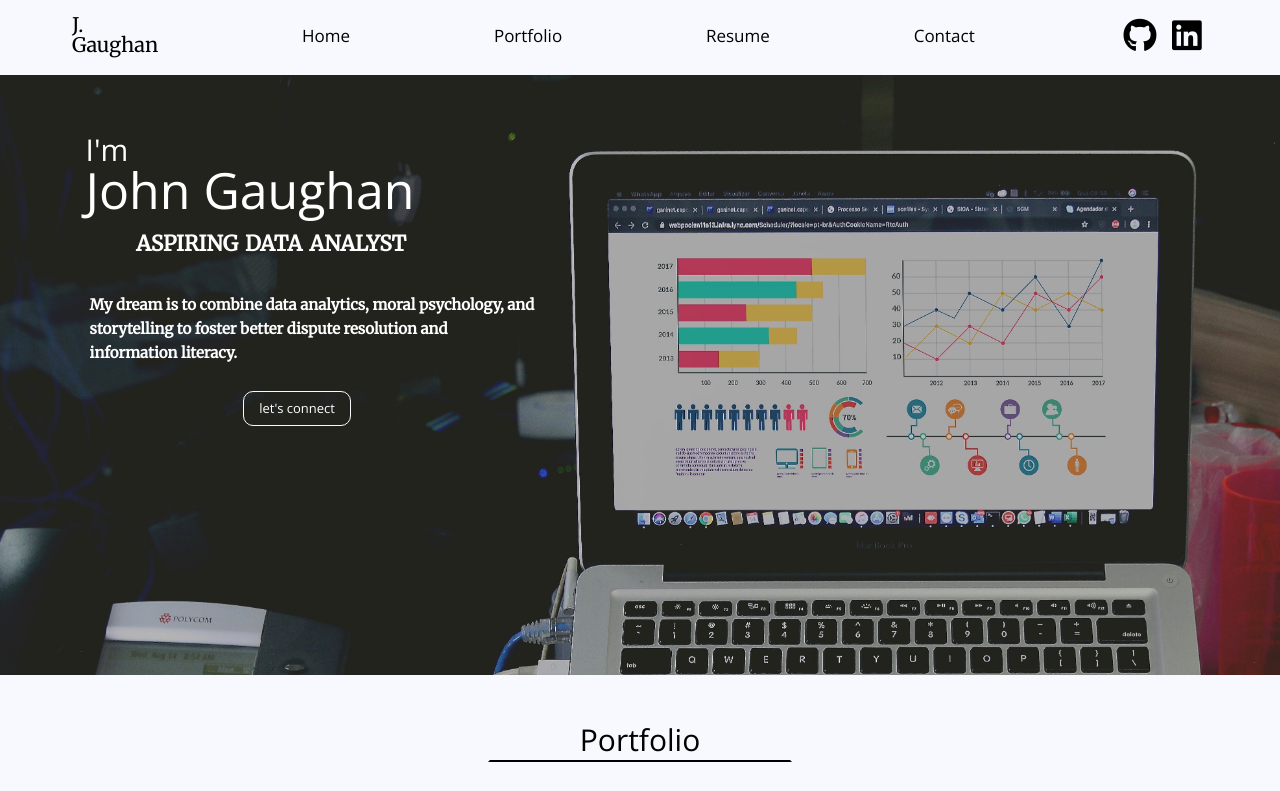
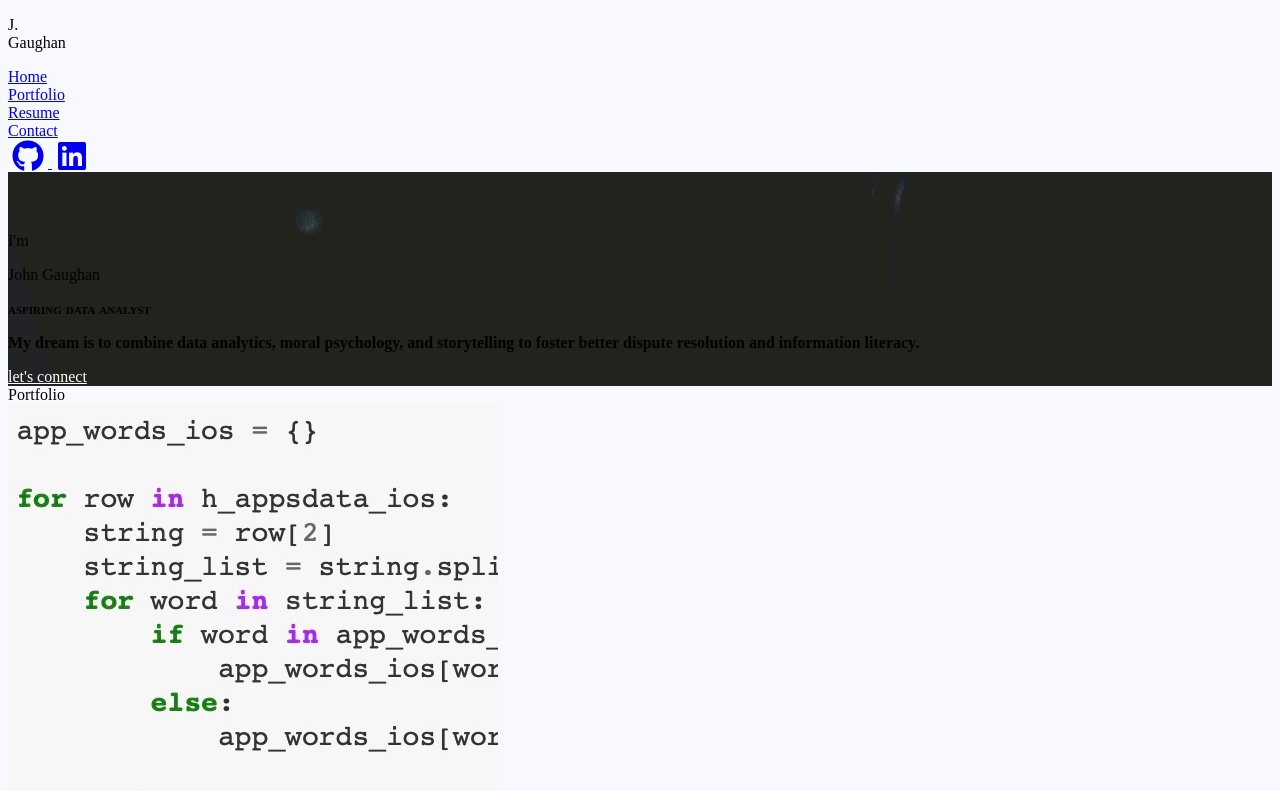
Before and after one commit to fjohngaughan/fjohngaughan.github.io, a plain HTML site: page index.html in a window 1280 px wide. Shown: the top 791 px of the page. Drawn offline with nearby package versions, Linux system fonts and the light colour scheme.

Commit message:
Removed Style Sheet (Test)

```diff
--- a/index.html
+++ b/index.html
@@ -1,7 +1,6 @@
 <!DOCTYPE html>
 <html>
 <head>
-    <link rel="stylesheet" href="Style-Sheet.css">
     <link rel="stylesheet" href="https://fonts.googleapis.com/css?family=Merriweather|Open+Sans">
     <script src="https://kit.fontawesome.com/eb70fcfa2a.js" crossorigin="anonymous"></script>
     <meta charset="UTF-8">
```
